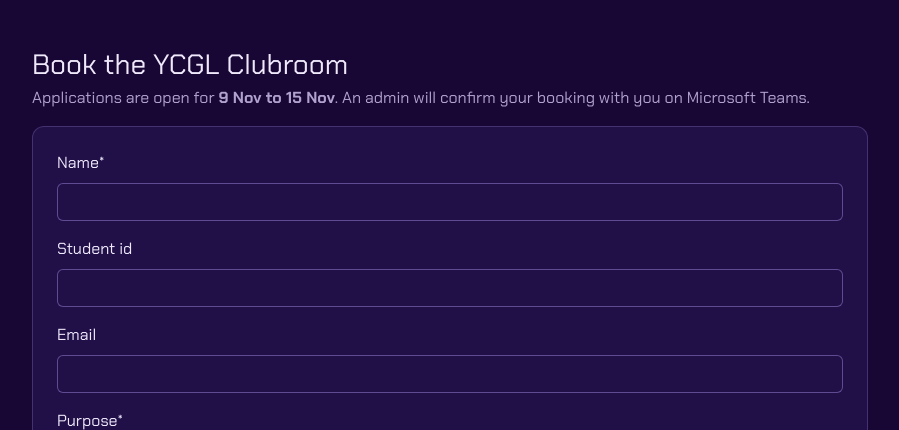
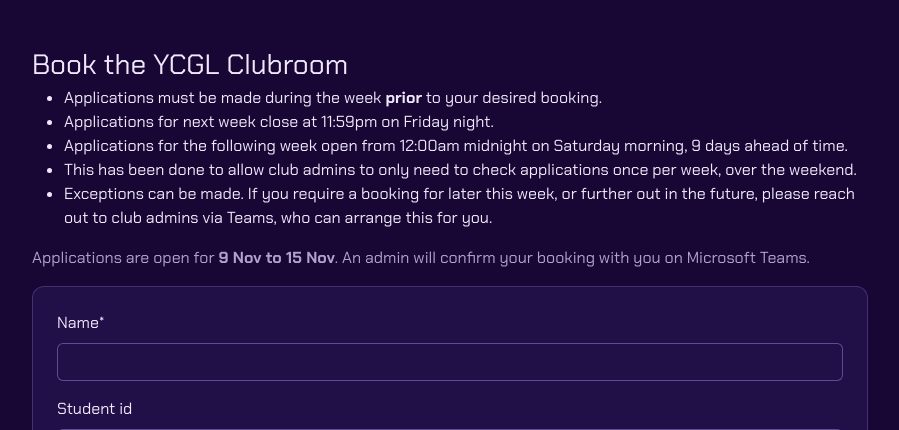
Before and after one commit to Yoobee270697583/YCGL-booking-system-2604B, a Django app: page / in a window 1280 px wide. Shown: the part 41-471 px from the top of the page, without its empty margins (190-1089 px from the left). Run offline with Django 5.2, Linux system fonts and the light colour scheme; some libraries are stand-ins or nearby versions.

Commit message:
User testing feedback implementation - instructions added to the top of the application form.

```diff
--- a/bookings/templates/bookings/apply.html
+++ b/bookings/templates/bookings/apply.html
@@ -8,6 +8,13 @@
 {% block content %}
 <h1 class="h3 mb-1">Book the YCGL Clubroom</h1>
 {# monday and sunday are the dates of the week open for applications, passed in from the apply view #}
+<ul>
+  <li>Applications must be made during the week <strong>prior</strong> to your desired booking.</li>
+  <li>Applications for next week close at 11:59pm on Friday night.</li>
+  <li>Applications for the following week open from 12:00am midnight on Saturday morning, 9 days ahead of time.</li>
+  <li>This has been done to allow club admins to only need to check applications once per week, over the weekend.</li>
+  <li>Exceptions can be made. If you require a booking for later this week, or further out in the future, please reach out to club admins via Teams, who can arrange this for you.</li>
+</ul>
 <p class="text-body-secondary">Applications are open for <strong>{{ monday|date:"j M" }} to {{ sunday|date:"j M" }}</strong>. An admin will confirm your booking with you on Microsoft Teams.</p>
 
 <div class="card-ycgl">
```
